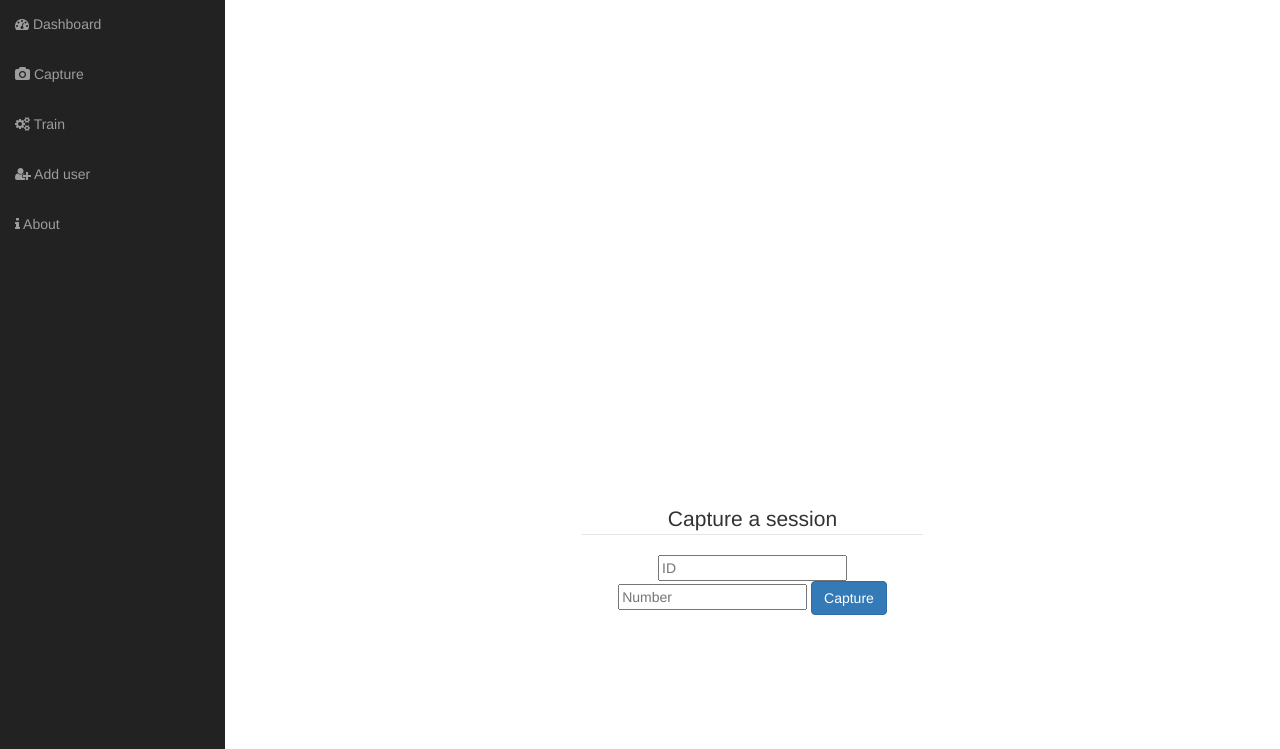
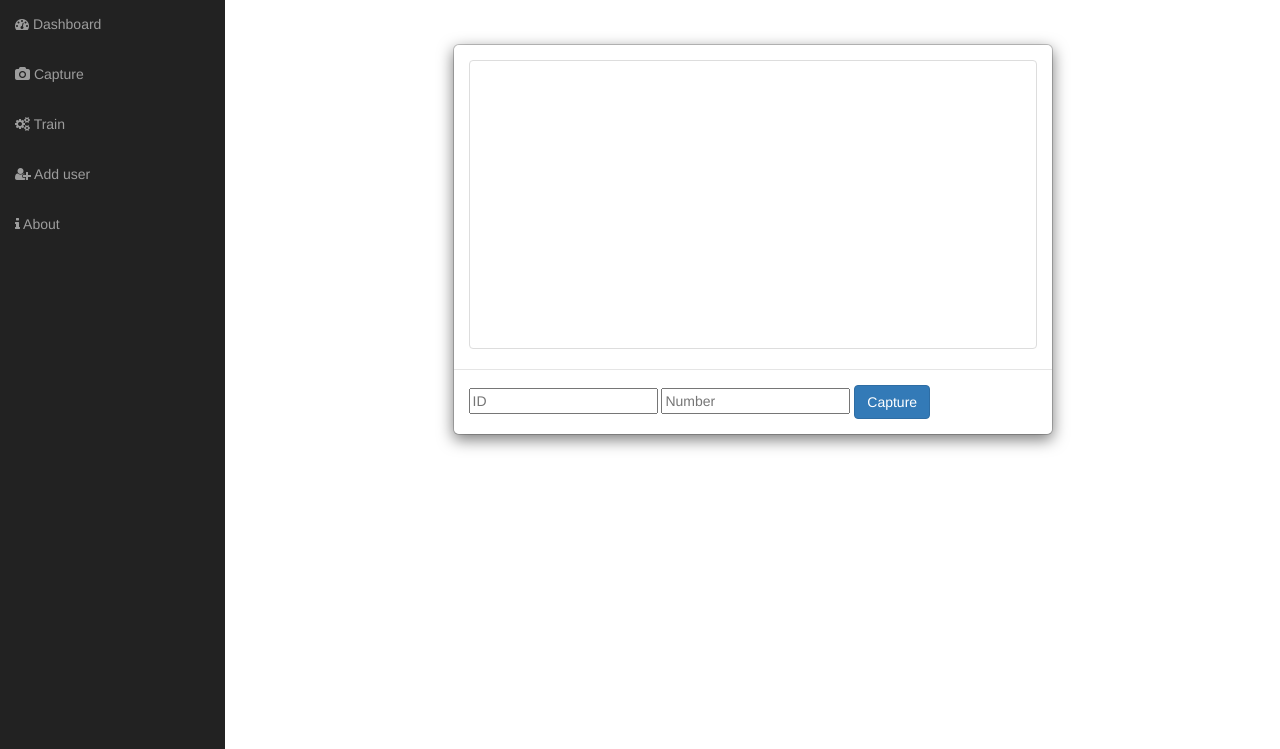
Before and after one commit to Husseinfo/tracker, a Django app: template templates/capture.html in a window 1280 px wide. Shown: the part 51-800 px from the top of the page. Run offline with Django 3.2, Linux system fonts and the light colour scheme; the template is opened without the code that fills it, so the values that code supplies are empty; grey boxes labelled with a size stand in for pictures from a placeholder-image service; some libraries are stand-ins or nearby versions.

Commit message:
Redesigned capture

```diff
--- a/templates/capture.html
+++ b/templates/capture.html
@@ -1,27 +1,24 @@
 {% extends 'base.html' %}
 {% load staticfiles %}
 {% block css %}
-<link href="{% static 'css/capture.css' %}" rel="stylesheet">
+    <link href="{% static 'css/capture.css' %}" rel="stylesheet">
 {% endblock %}
 {% block title %}Capture{% endblock %}
 {% block content %}
-
-
-    <video id="video" width="320" height="240" autoplay style="margin-left: 37%"></video>
+    <div class="modal-dialog">
+        <div class="modal-content">
+            <div class="modal-header">
+                <video id="video" width="640" height="480" class="img-thumbnail"></video>
+            </div>
+            <div class="modal-body">
+                <input id="id" type="number" placeholder="ID">
+                <input id="number" type="number" placeholder="Number">
+                <button id="capture" class="btn btn-primary">Capture</button>
+            </div>
+        </div>
+    </div>
     <canvas id="canvas" width="320" height="240" style="visibility: hidden"></canvas>
-
-    <div class="pure-form">
-    <fieldset>
-        <legend>Capture a session</legend>
-
-        <input id="id" type="number" placeholder="ID">
-        <input id="number" type="number" placeholder="Number">
-        <button id="capture" class="btn btn-primary">Capture</button>
-    </fieldset>
-    </div>
-
-
 {% endblock %}
 {% block javascript %}
-    <script src = "{% static 'js/capture.js' %}"></script>
+    <script src="{% static 'js/capture.js' %}"></script>
 {% endblock %}
```
